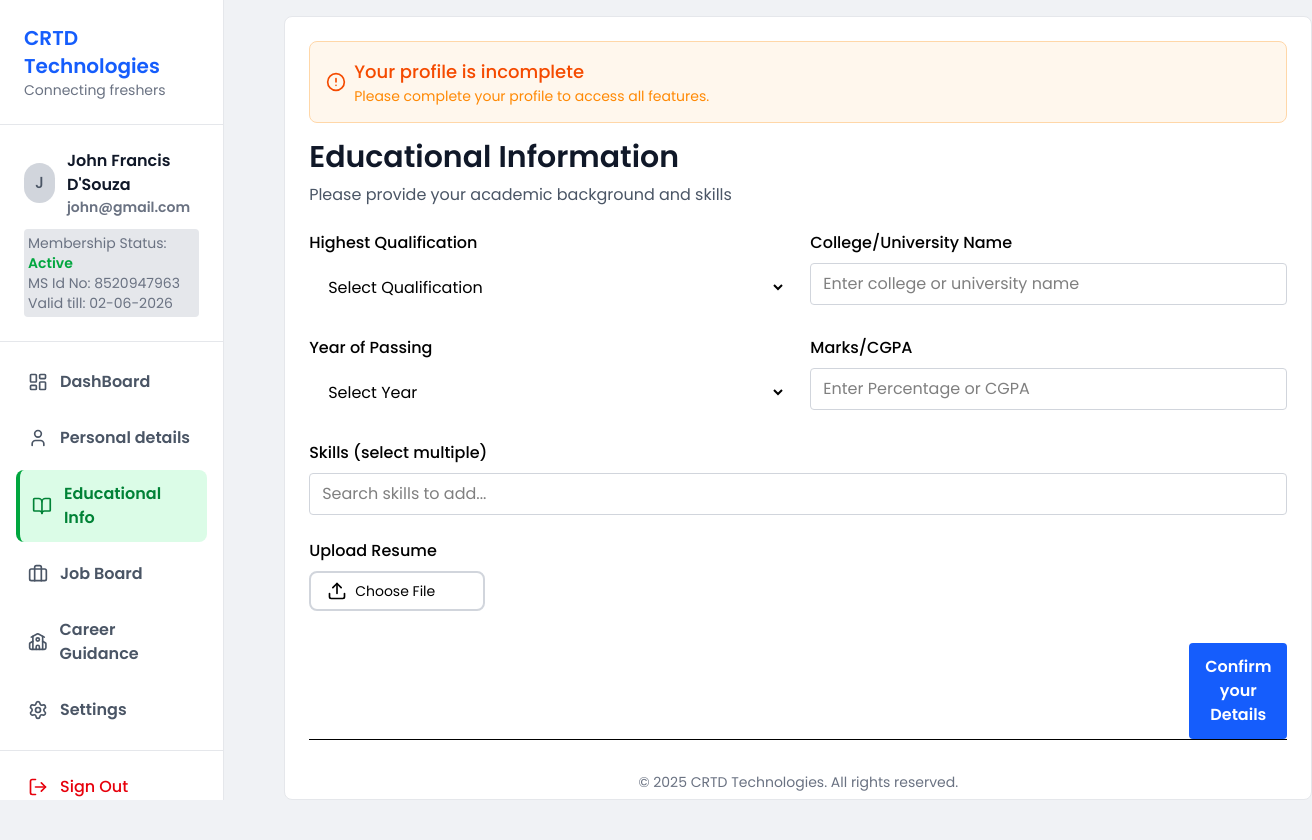
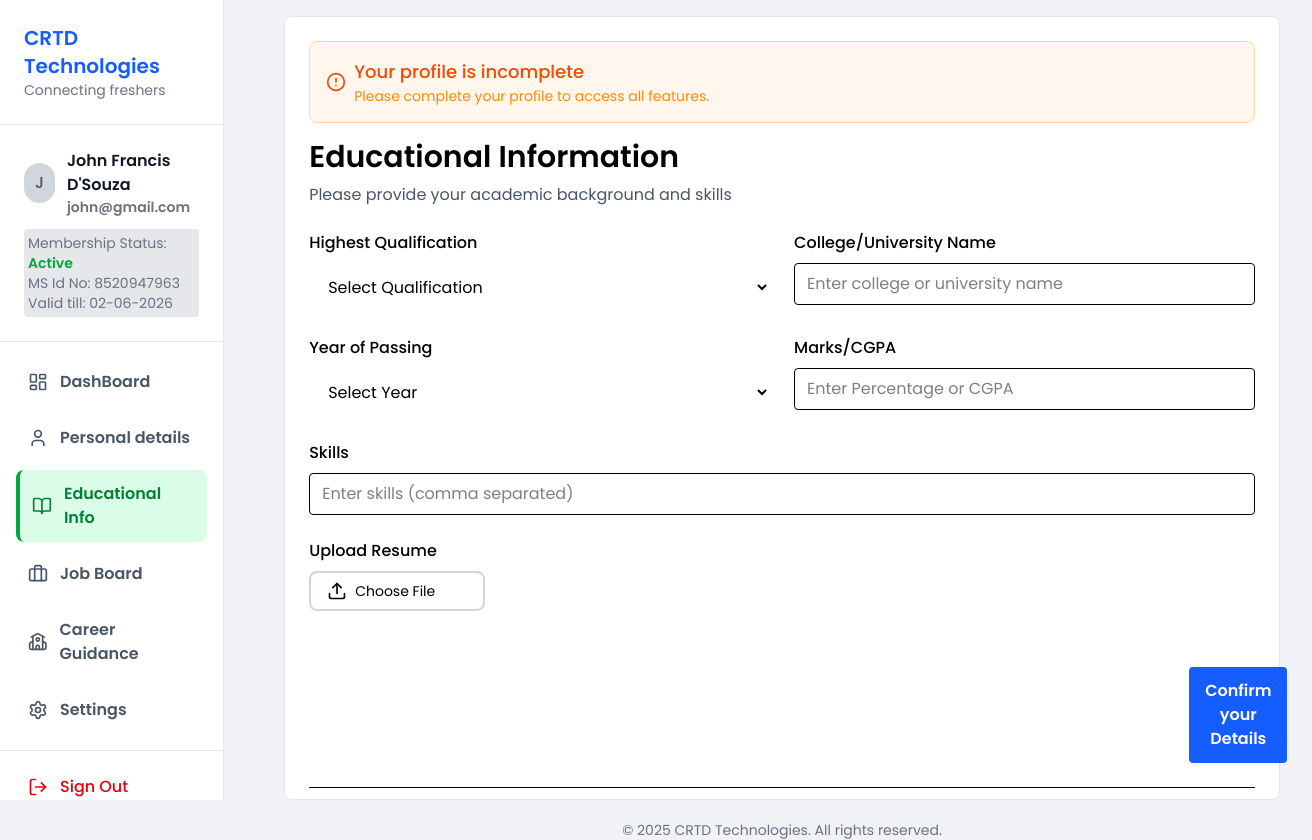
Before and after one commit to satishdwivedi-01/CRTD_WEB, a React (Vite) app in the folder frontend/: page /educational-info in a window 1280 px wide. Shown: the whole page, 1312 px wide, since content can reach past the window. Built offline with nearby package versions, Linux system fonts and the light colour scheme.

Commit message:
fixed education info

```diff
--- a/frontend/src/components/student/Education/EducationInfo.jsx
+++ b/frontend/src/components/student/Education/EducationInfo.jsx
@@ -1,10 +1,26 @@
 import React, { useState } from 'react';
 import { AlertCircle, Upload } from 'lucide-react';
+
+import axios from 'axios';
 import CareerGuidanceNavbar from '../../StudentSideNavBar';
+
 
 const EducationalInfo = () => {
     const [resume, setResume] = useState(null);
     const [isModalOpen, setIsModalOpen] = useState(false);
+    const [successMessage, setSuccessMessage] = useState('');
+
+    const [formData, setFormData] = useState({
+        highestEducation: '',
+        passingYear: '',
+        collegeName: '',
+        marksOrCGPA: '',
+        skills: ''
+    });
+
+    const handleChange = (e) => {
+        setFormData({ ...formData, [e.target.name]: e.target.value });
+    };
 
     const handleResumeUpload = (e) => {
         const file = e.target.files[0];
@@ -16,14 +32,65 @@ const EducationalInfo = () => {
         }
     };
 
+    const handleSubmit = async (e) => {
+        e.preventDefault();
+
+        const data = new FormData();
+        data.append('highestEducation', formData.highestEducation);
+        data.append('passingYear', formData.passingYear);
+        data.append('collegeName', formData.collegeName);
+        data.append('marksOrCGPA', formData.marksOrCGPA);
+        data.append('skills', formData.skills);
+        data.append('file', resume);
+
+        try {
+            const res = await axios.post('http://localhost:3000/education/create', data, {
+                headers: {
+                    'Content-Type': 'multipart/form-data',
+                },
+            });
+
+            console.log(res.data);
+            setSuccessMessage('Education Details Submitted Successfully!');
+
+            // Clear form
+            setFormData({
+                highestEducation: '',
+                passingYear: '',
+                collegeName: '',
+                marksOrCGPA: '',
+                skills: ''
+            });
+            setResume(null);
+
+            // Hide message after 2s
+            setTimeout(() => {
+                setSuccessMessage('');
+            }, 2000);
+        } catch (err) {
+            console.error(err);
+            alert('Something went wrong while submitting');
+        }
+    };
+
     return (
         <div className="flex h-screen">
             <CareerGuidanceNavbar />
 
             <div className="bg-white rounded-lg w-[150vh] mt-4 ml-15 border border-gray-200 p-6">
+                {/* Success Toast */}
+                {successMessage && (
+                    <div className="fixed top-5 right-5 z-50 transition-opacity duration-500 ease-in-out bg-green-100 border border-green-400 text-green-700 px-6 py-4 rounded-lg shadow-lg flex items-center space-x-2 animate-fade-out">
+                        <svg className="w-5 h-5 text-green-700" fill="none" stroke="currentColor" strokeWidth="2" viewBox="0 0 24 24">
+                            <path strokeLinecap="round" strokeLinejoin="round" d="M5 13l4 4L19 7" />
+                        </svg>
+                        <span className="font-medium">{successMessage}</span>
+                    </div>
+                )}
 
 
-                <div className="bg-orange-50 border border-orange-200  rounded-lg p-4">
+                {/* Alert */}
+                <div className="bg-orange-50 border border-orange-200 rounded-lg p-4">
                     <div className="flex items-center space-x-2">
                         <AlertCircle className="w-5 h-5 text-orange-600" />
                         <div>
@@ -31,40 +98,56 @@ const EducationalInfo = () => {
                             <p className="text-sm text-orange-400">Please complete your profile to access all features.</p>
                         </div>
                     </div>
-
                 </div>
 
-
-
+                {/* Heading */}
                 <div className="mb-6">
-                    <h2 className="text-3xl mt-4 font-semibold text-gray-900 mb-2">Educational Information</h2>
+                    <h2 className="text-3xl mt-4 font-semibold text-black mb-2">Educational Information</h2>
                     <p className="text-gray-600">Please provide your academic background and skills</p>
                 </div>
 
+                {/* Form */}
+                <form onSubmit={handleSubmit}>
                     <div className="grid grid-cols-1 md:grid-cols-2 gap-6">
-                    {/* Highest Qualification */}
+                        {/* Qualification */}
                         <div className="space-y-2">
-                        <label htmlFor="qualification" className="block text-black font-medium">Highest Qualification</label>
-                        <select id="qualification" className="w-full border border-gray-300 text-black rounded px-3 py-2 focus:outline-none focus:ring-2 focus:ring-blue-500">
+                            <label className="block text-black font-medium">Highest Qualification</label>
+                            <select
+                                name="highestEducation"
+                                value={formData.highestEducation}
+                                onChange={handleChange}
+                                className="w-full border border-black text-black bg-white rounded px-3 py-2 focus:outline-none focus:ring-2 focus:ring-blue-500"
+                            >
                                 <option value="">Select Qualification</option>
-                            <option value="bachelor">Bachelor's Degree</option>
-                            <option value="master">Master's Degree</option>
-                            <option value="phd">PhD</option>
-                            <option value="diploma">Diploma</option>
+                                <option value="Bachelor's Degree">Bachelor's Degree</option>
+                                <option value="Master's Degree">Master's Degree</option>
+                                <option value="PhD">PhD</option>
+                                <option value="Diploma">Diploma</option>
                             </select>
                         </div>
 
-                    {/* College/University Name */}
+                        {/* College */}
                         <div className="space-y-2">
-                        <label htmlFor="college" className="block text-black font-medium">College/University Name</label>
-                        <input type="text" id="college" placeholder="Enter college or university name"
-                            className="w-full border border-gray-300 text-black rounded px-3 py-2 focus:outline-none focus:ring-2 focus:ring-blue-500" />
+                            <label className="block text-black font-medium">College/University Name</label>
+                            <input
+                                type="text"
+                                name="collegeName"
+                                value={formData.collegeName}
+                                onChange={handleChange}
+                                placeholder="Enter college or university name"
+                                className="w-full border border-black text-black bg-white rounded px-3 py-2"
+                            />
                         </div>
 
-                    {/* Year of Passing */}
+                        {/* Year */}
                         <div className="space-y-2">
-                        <label htmlFor="year" className="block text-black font-medium">Year of Passing</label>
-                        <select id="year" className="w-full border border-gray-300 text-black rounded px-3 py-2 focus:outline-none focus:ring-2 focus:ring-blue-500">
+                            <label className="block text-black font-medium">Year of Passing</label>
+                            <select
+                                name="passingYear"
+                                value={formData.passingYear}
+                                onChange={handleChange}
+                                className="w-full border border-black text-black bg-white rounded px-3 py-2 focus:outline-none focus:ring-2 focus:ring-blue-500"
+                            >
                                 <option value="">Select Year</option>
                                 <option value="2024">2024</option>
                                 <option value="2023">2023</option>
@@ -73,19 +156,32 @@ const EducationalInfo = () => {
                             </select>
                         </div>
 
-                    {/* Marks/CGPA */}
+                        {/* Marks */}
                         <div className="space-y-2">
-                        <label htmlFor="marks" className="block text-black font-medium">Marks/CGPA</label>
-                        <input type="text" id="marks" placeholder="Enter Percentage or CGPA"
-                            className="w-full border border-gray-300 text-black rounded px-3 py-2 focus:outline-none focus:ring-2 focus:ring-blue-500" />
+                            <label className="block text-black font-medium">Marks/CGPA</label>
+                            <input
+                                type="text"
+                                name="marksOrCGPA"
+                                value={formData.marksOrCGPA}
+                                onChange={handleChange}
+                                placeholder="Enter Percentage or CGPA"
+                                className="w-full border border-black text-black bg-white rounded px-3 py-2 focus:outline-none focus:ring-2 focus:ring-blue-500"
+                            />
                         </div>
 
                         {/* Skills */}
                         <div className="space-y-2 md:col-span-2">
-                        <label htmlFor="skills" className="block text-black font-medium">Skills (select multiple)</label>
-                        <input type="text" id="skills" placeholder="Search skills to add..."
-                            className="w-full border border-gray-300 text-black rounded px-3 py-2 focus:outline-none focus:ring-2 focus:ring-blue-500" />
+                            <label className="block text-black font-medium">Skills</label>
+                            <input
+                                type="text"
+                                name="skills"
+                                value={formData.skills}
+                                onChange={handleChange}
+                                placeholder="Enter skills (comma separated)"
+                                className="w-full border border-black text-black bg-white rounded px-3 py-2 focus:outline-none focus:ring-2 focus:ring-blue-500"
+                            />
                         </div>
+
 
                         {/* Upload Resume (Trigger Box) */}
                         <div className="space-y-2 md:col-span-2">
@@ -96,40 +192,43 @@ const EducationalInfo = () => {
                             >
                                 <Upload className="w-5 h-5 text-black" />
                                 <span className="text-black text-sm">{resume ? resume.name : "Choose File"}</span>
-                        </div>
+
                             </div>
                         </div>
 
-                {/* Confirm Button */}
+                        {/* Submit Button */}
                         <div className="gap-4 mt-8">
-                    <button className="flex-1 bg-blue-600 ml-[110vh] font-semibold text-white rounded px-4 py-3 hover:bg-blue-700 transition">
+                            <button
+                                type="submit"
+                                className="flex-1 bg-blue-600 ml-[110vh] font-semibold text-white rounded px-4 py-3 hover:bg-blue-700 transition"
+                            >
                                 Confirm your Details
                             </button>
                        </div>
+                    </div>
+                </form>
 
-                <hr />
-
-                {/* Footer */}
+                <hr className="my-6" />
                 <div className="mt-8 text-center">
                     <p className="text-sm text-gray-500">© 2025 CRTD Technologies. All rights reserved.</p>
                 </div>
             </div>
 
-            {/* Resume Upload Modal */}
+            {/* Resume Modal */}
             {isModalOpen && (
                 <div className="fixed inset-0 flex items-center justify-center backdrop-blur-sm bg-black/20 z-50">
                     <div className="bg-white rounded-lg p-6 w-[90%] max-w-md shadow-lg">
-                        <h2 className="text-2xl font-semibold mb-4 text-black "> File Upload</h2>
+                        <h2 className="text-2xl font-semibold mb-4 text-black">File Upload</h2>
 
                         <input
                             type="file"
                             accept=".pdf,.doc,.docx"
                             onChange={handleResumeUpload}
-                            className="block w-full text-black border border-gray-300 rounded-md p-6 mb-4"
+                            className="block w-full text-black border border-black rounded-md p-4 mb-4 bg-white"
                         />
 
                         <p className="text-sm text-gray-500 mb-4 text-center">
-                            Format accepted are  Only PDF or DOC (Max 10MB)
+                            Format accepted are only PDF or DOC (Max 10MB)
                         </p>
 
                         <div className="flex gap-10 justify-end">
@@ -139,27 +238,10 @@ const EducationalInfo = () => {
                             >
                                 Cancel
                             </button>
-                            <button
-                                onClick={() => {
-                                    document.getElementById("resume-upload-hidden").click();
-                                }}
-                                className="px-4 py-2 bg-blue-600 text-white rounded-md hover:bg-blue-700"
-                            >
-                                Continue
-                            </button>
                         </div>
                     </div>
                 </div>
             )}
-
-            {/* Hidden Fallback Input (not needed now but safe to include) */}
-            <input
-                id="resume-upload-hidden"
-                type="file"
-                accept=".pdf,.doc,.docx"
-                className="hidden"
-                onChange={handleResumeUpload}
-            />
         </div>
     );
 };
```
Also changed, not shown: 1 other file (tests, documents, lock files or other folders). Lines whose indentation alone changed are shown as unchanged.
